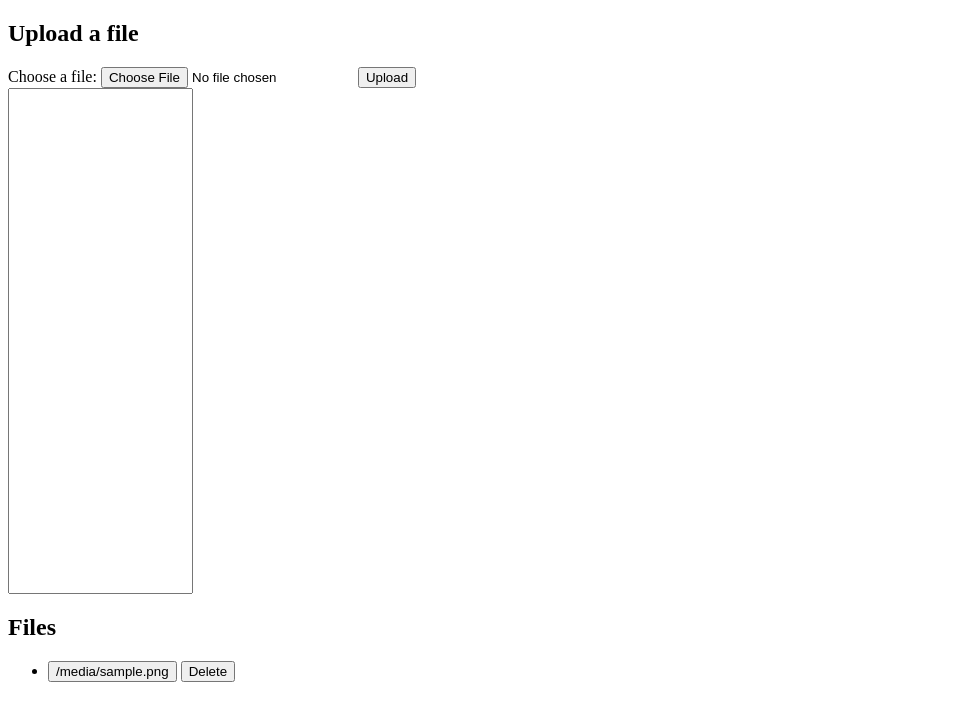
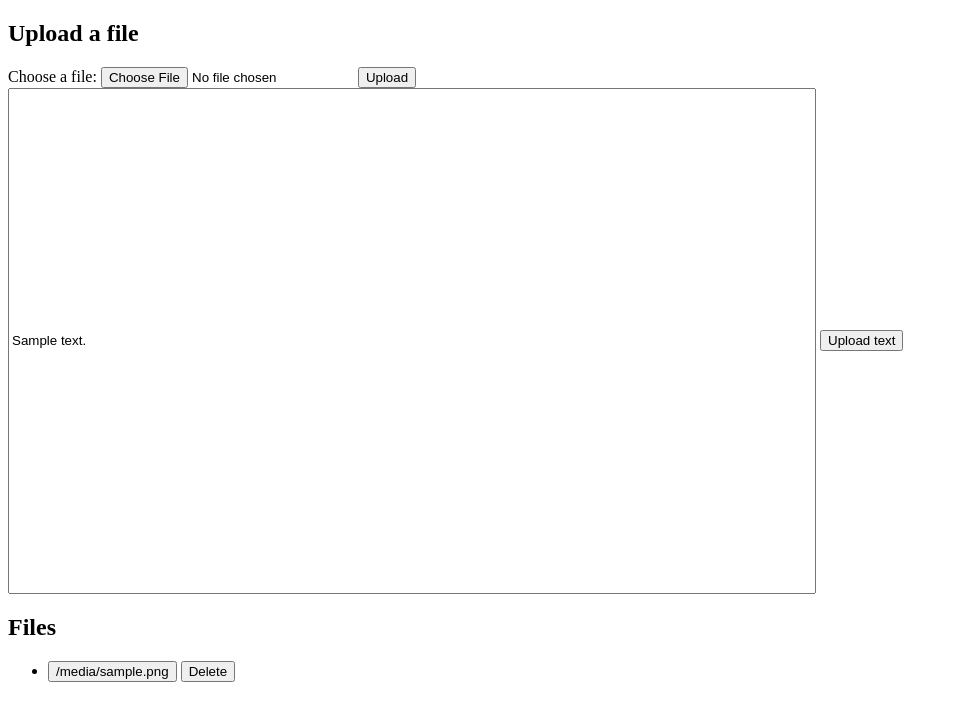
Before and after one commit to loic-lescoat/thundershare, a Flask app: template templates/home.html in a window 1280 px wide. Shown: the top 721 px of the page, without its empty margins (0-958 px from the left). Run offline with Flask 3, Linux system fonts and the light colour scheme; the template is opened without the code that fills it: most values are stand-ins (such as "Sample title", 1, 10 or a date in 2020).

Commit message:
added text box

```diff
--- a/app.py
+++ b/app.py
@@ -1,17 +1,19 @@
 import os
-from flask import Flask, request, send_file, \
-        render_template, redirect, url_for
+from flask import Flask, request, send_file, render_template, redirect, url_for
 from collections import defaultdict
 
 app = Flask(__name__)
 
-DIR = os.environ['STORAGE_DIR']
+TEXT_STORE = "TEXT_STORE"
 
-messages=defaultdict(str)
-messages['upload'] = "Uploaded file"
-messages['delete'] = "Deleted file"
-messages['No file attached'] = 'No file attached'
-messages['No file chosen'] = 'No file chosen'
+DIR = os.environ["STORAGE_DIR"]
+
+messages = defaultdict(str)
+messages["upload"] = "Uploaded file"
+messages["delete"] = "Deleted file"
+messages["No file attached"] = "No file attached"
+messages["No file chosen"] = "No file chosen"
+messages["upload_text"] = "Text updated"
 
 
 def cwd():
@@ -23,35 +25,45 @@ def cwd():
 
 @app.route("/")
 def home():
-    files = sorted(os.listdir(DIR))
-    return render_template("home.html", files=files, message=messages[request.args.get('action')])
+    files = sorted((x for x in os.listdir(DIR) if x != TEXT_STORE))
+    if os.path.exists(os.path.join(DIR, TEXT_STORE)):
+        with open(os.path.join(DIR, TEXT_STORE)) as f:
+            user_text = f.read()
+    else:
+        user_text = ""
+    return render_template(
+        "home.html",
+        files=files,
+        message=messages[request.args.get("action")],
+        user_text=user_text,
+    )
 
 
 @app.route("/upload", methods=["POST"])
 def upload():
     if "file" not in request.files:
-        return redirect(
-                url_for(
-                    'home',
-                    action='No file attached'
-                    )
-                )
+        return redirect(url_for("home", action="No file attached"))
     file = request.files["file"]
     if file.filename == "":
-        return redirect(
-                url_for(
-                    'home',
-                    action='No file chosen'
-                    )
-                )
+        return redirect(url_for("home", action="No file chosen"))
 
     file.save(os.path.join(DIR, file.filename))
+    return redirect(url_for("home", action="upload"))
+
+
+@app.route("/upload_text", methods=["POST"])
+def upload_text():
+    new_text = request.form.get("text")
+
+    with open(os.path.join(DIR, TEXT_STORE), "w") as f:
+        f.write(new_text)
+
     return redirect(
-            url_for(
-                'home',
-                action='upload'
-                )
-            )
+        url_for(
+            "home",
+            action="upload_text",
+        )
+    )
 
 
 @app.route("/download/<filename>")
@@ -61,15 +73,11 @@ def download(filename):
         return "file not found", 404
     return send_file(full_path)
 
+
 @app.route("/delete/<filename>", methods=["POST"])
 def delete(filename):
     full_path = os.path.join(DIR, filename)
     if not os.path.exists(full_path):
         return "file not found", 404
     os.remove(full_path)
-    return redirect(
-            url_for(
-                'home',
-                action='delete'
-                )
-            )
+    return redirect(url_for("home", action="delete"))
--- a/templates/home.html
+++ b/templates/home.html
@@ -8,6 +8,7 @@
     <style>
 	#text_input {
 		height: 500px;
+		width: 800px;
 	}
     </style>
 </head>
@@ -18,7 +19,8 @@
         <input type="file" id="file" name="file"></input>
         <button type="submit">Upload</button>
 	<br>
-	<input id="text_input" type="text" hint="Save your text here"></input>
+  <input value="{{ user_text }}" id="text_input" type="text" name="text" placeholder="Save your text here"></input>
+  <button type="submit" formaction="/upload_text">Upload text</button>
     </form>
 
     {% if message %}
```
